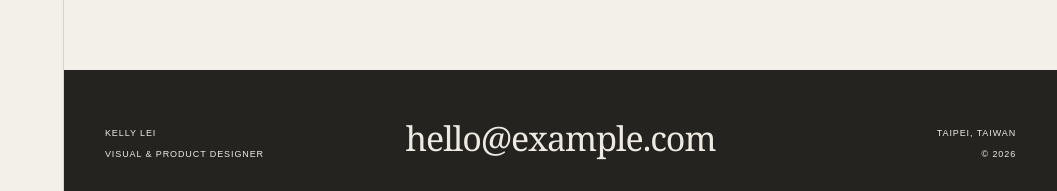
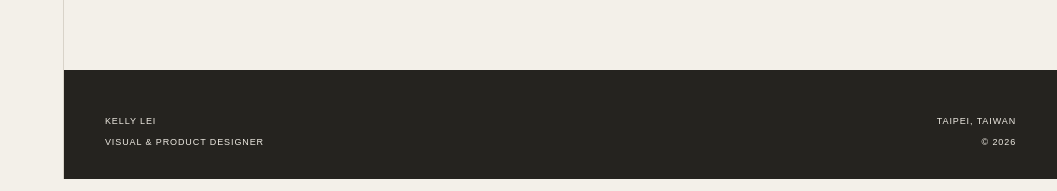
Before and after one commit to haocuobian88/kelly-design-portfolio, a Next.js app: page / in a window 1280 px wide. Shown: the part 4314-4505 px from the top of the page, without its empty margins (223-1280 px from the left). Built offline with nearby package versions, Linux system fonts and the light colour scheme.

Commit message:
Remove footer placeholder email

```diff
--- a/app/globals.css
+++ b/app/globals.css
@@ -177,7 +177,7 @@ button{font:inherit;color:inherit}
 .about{padding:95px 3.2vw 120px;border-top:1px solid var(--line)}
 .about-copy{max-width:760px;margin:42px 0 0}
 .about-copy p{font-size:15px;line-height:1.9;margin:0}
-footer{background:#25231f;color:#eeeae2;padding:45px 3.2vw 30px;display:grid;grid-template-columns:1fr auto 1fr;align-items:end;font-size:9px;letter-spacing:.1em}
+footer{background:#25231f;color:#eeeae2;padding:45px 3.2vw 30px;display:grid;grid-template-columns:1fr 1fr;align-items:end;font-size:9px;letter-spacing:.1em}
 footer>div{display:flex;flex-direction:column;gap:7px}
 footer>a{font:34px Georgia,serif;letter-spacing:-.03em}
 footer>div:last-child{text-align:right}
--- a/app/page.tsx
+++ b/app/page.tsx
@@ -86,7 +86,7 @@ export default function Home(){
     </section>
 
     <section className="about" id="about"><p className="label">ABOUT</p><div className="about-copy"><p>我喜歡把複雜的事情，整理成簡單而有感的體驗。從介面、活動網站到行銷視覺，我在意的不只是畫面好不好看，而是每個選擇是否真正回應了問題。保持好奇、反覆推敲，然後留下剛剛好的設計。</p></div></section>
-    <footer><div><span>KELLY LEI</span><span>VISUAL & PRODUCT DESIGNER</span></div><a href="mailto:hello@example.com">hello@example.com</a><div><span>TAIPEI, TAIWAN</span><span>© 2026</span></div></footer>
+    <footer><div><span>KELLY LEI</span><span>VISUAL & PRODUCT DESIGNER</span></div><div><span>TAIPEI, TAIWAN</span><span>© 2026</span></div></footer>
     </div>
 
   </main>
--- a/app/projects/page.tsx
+++ b/app/projects/page.tsx
@@ -40,7 +40,7 @@ export default function ProjectsPage(){
           </article>)}
         </div>
       </section>
-      <footer><div><span>KELLY LEI</span><span>VISUAL &amp; PRODUCT DESIGNER</span></div><a href="mailto:hello@example.com">hello@example.com</a><div><span>TAIPEI, TAIWAN</span><span>© 2026</span></div></footer>
+      <footer><div><span>KELLY LEI</span><span>VISUAL &amp; PRODUCT DESIGNER</span></div><div><span>TAIPEI, TAIWAN</span><span>© 2026</span></div></footer>
     </div>
   </main>
 }
```
